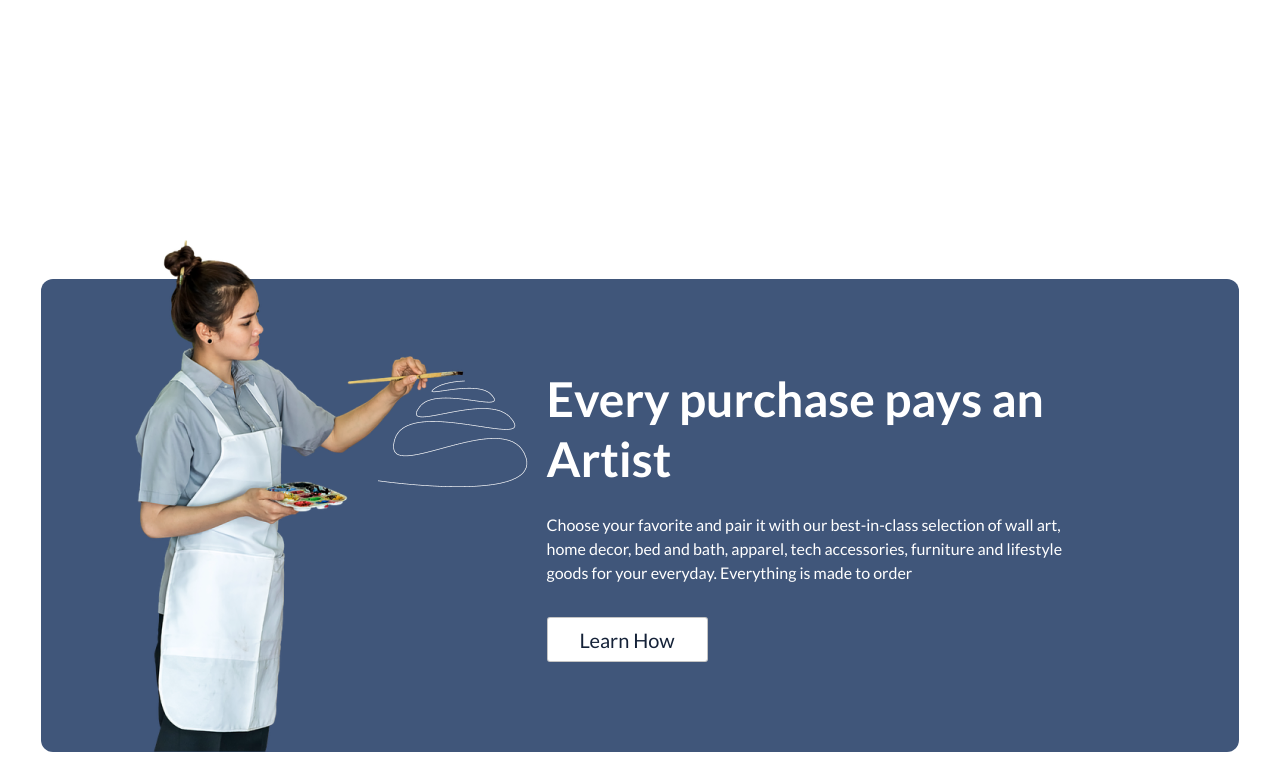
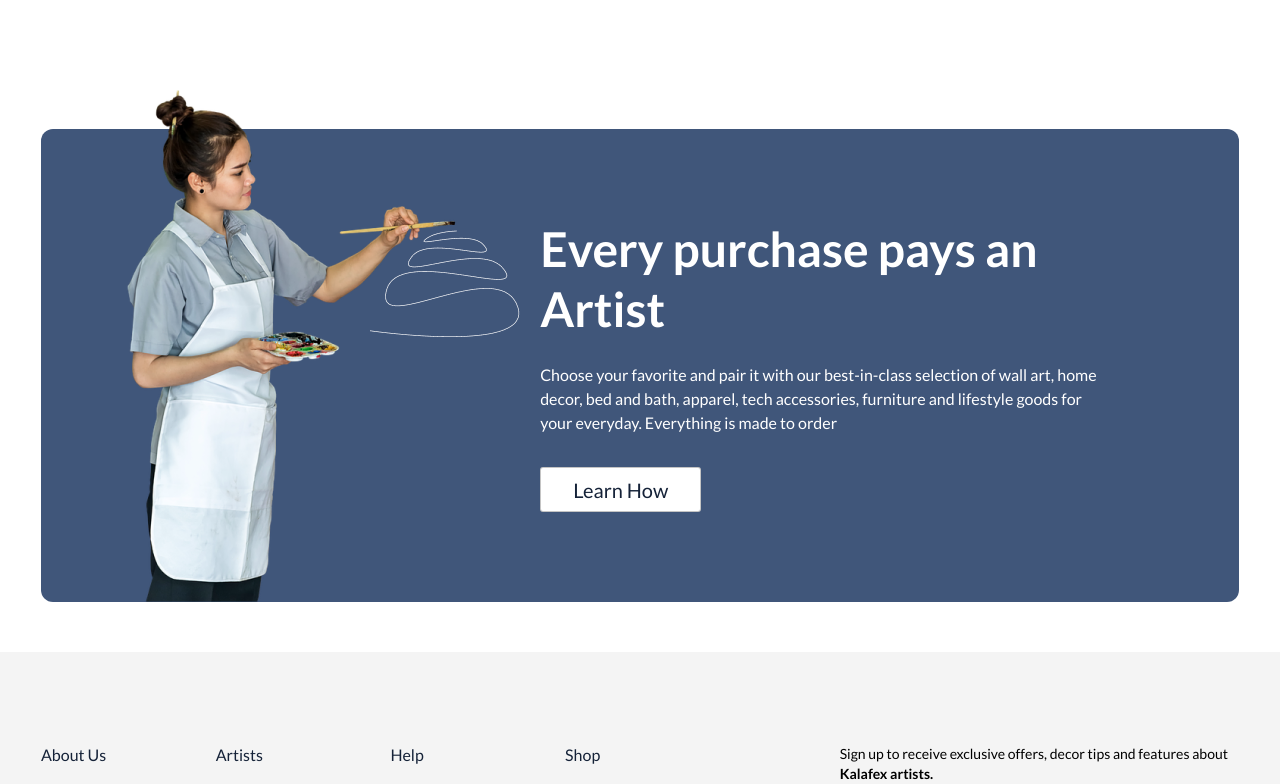
Before and after one commit to shashtag/ecomm, a React (Create React App) app: page / in a window 1280 px wide. Shown: the part 1680-2464 px from the top of the page. Built offline with nearby package versions, Linux system fonts and the light colour scheme; no server answers.

Commit message:
scope and start

```diff
--- a/src/components/Landing/PaysArtist.js
+++ b/src/components/Landing/PaysArtist.js
@@ -15,12 +15,12 @@ const useStyles = makeStyles((theme) => ({
     color: theme.palette.primary.main,
     borderRadius: "12px",
 
-    padding: "0px 15px",
-    marginTop: "150px",
-    marginBottom: "50px",
-    [theme.breakpoints.up("md")]: {
-      padding: "0px 3.2%",
-    },
+    // padding: "0px 15px",
+    // marginTop: "150px",
+    // marginBottom: "50px",
+    // [theme.breakpoints.up("md")]: {
+    //   padding: "0px 3.2%",
+    // },
   },
 
   right: {
```
Also changed, not shown: public/manifest.json, 1 other file (tests, documents, lock files or other folders).
